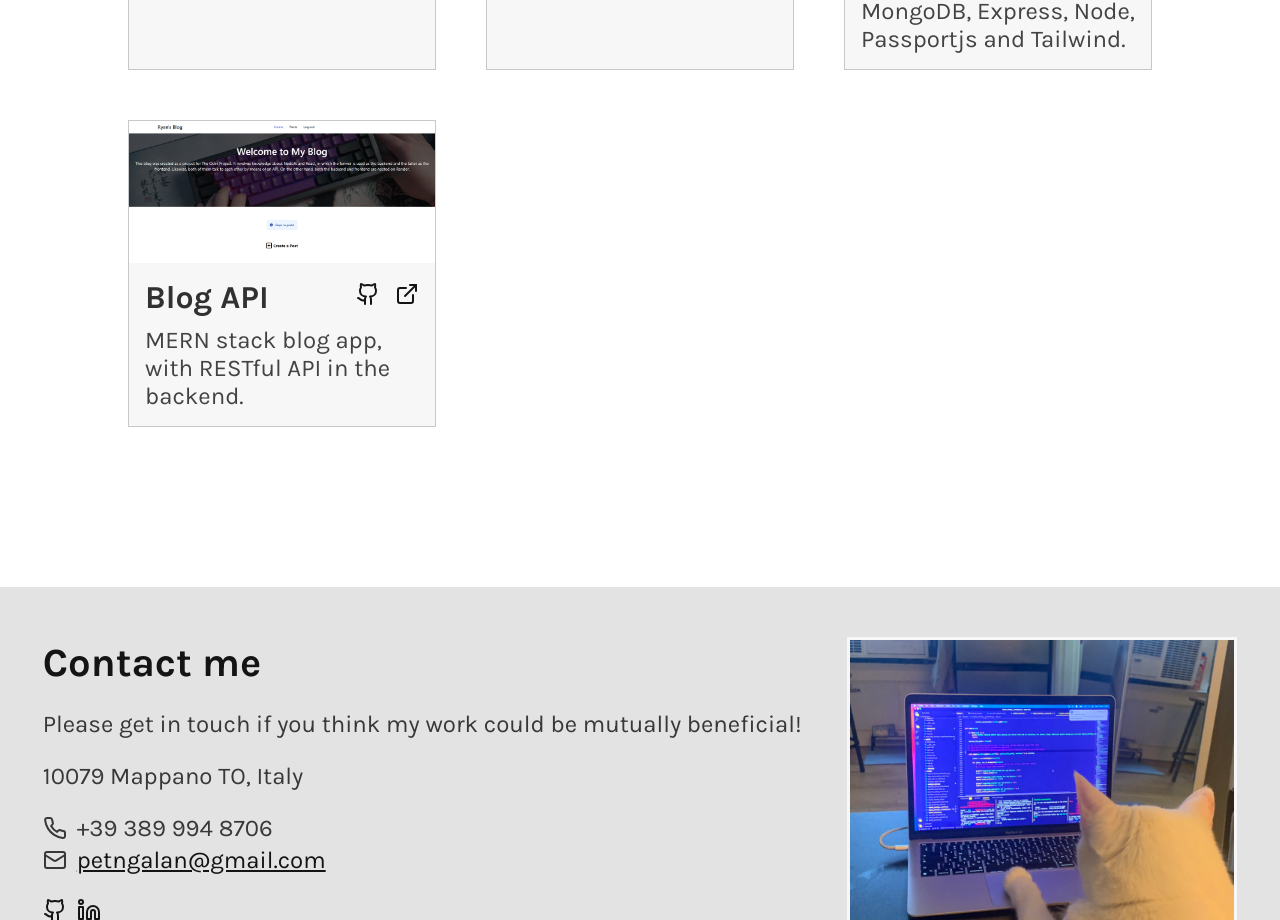
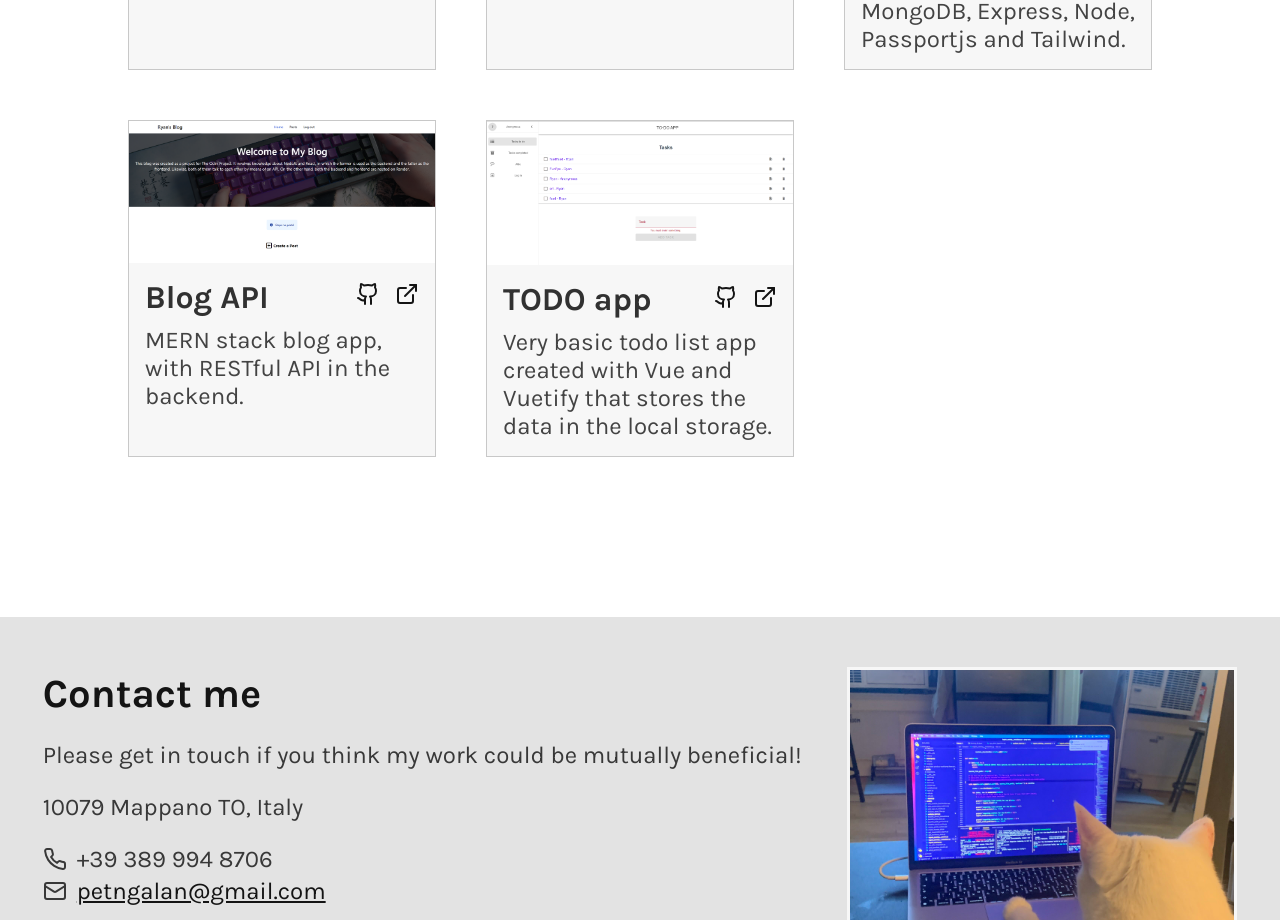
Before and after one commit to ColdBlood237/odin-portfolio, a React (Create React App) app: page / in a window 1280 px wide. Shown: the part 1320-2240 px from the top of the page. Built offline with nearby package versions, Linux system fonts and the light colour scheme.

Commit message:
Add new project

```diff
--- a/src/App.js
+++ b/src/App.js
@@ -9,6 +9,7 @@ import whiteCatCoding from "./images/white-cat-coding.jpg";
 import inventoryAppPic from "./images/inventory-app.png";
 import membersOnlyPic from "./images/members-only.png";
 import blogAPIPic from "./images/blog-api.png";
+import vueTodoPic from "./images/vue-todo-app.png";
 
 function App() {
   return (
@@ -85,6 +86,13 @@ function App() {
             liveCodeURL="https://odin-blog-api-client.vercel.app/"
             repositoryURL="https://github.com/ColdBlood237/odin-blog-api"
           />
+          <Project
+            name="TODO app"
+            description="Very basic todo list app created with Vue and Vuetify that stores the data in the local storage."
+            imgURL={vueTodoPic}
+            liveCodeURL="https://vue-todo-app-eta-sable.vercel.app/"
+            repositoryURL="https://github.com/ColdBlood237/vue-todo-app"
+          />
         </div>
       </main>
       <footer>
```
Also changed, not shown: src/images/vue-todo-app.png (added).
